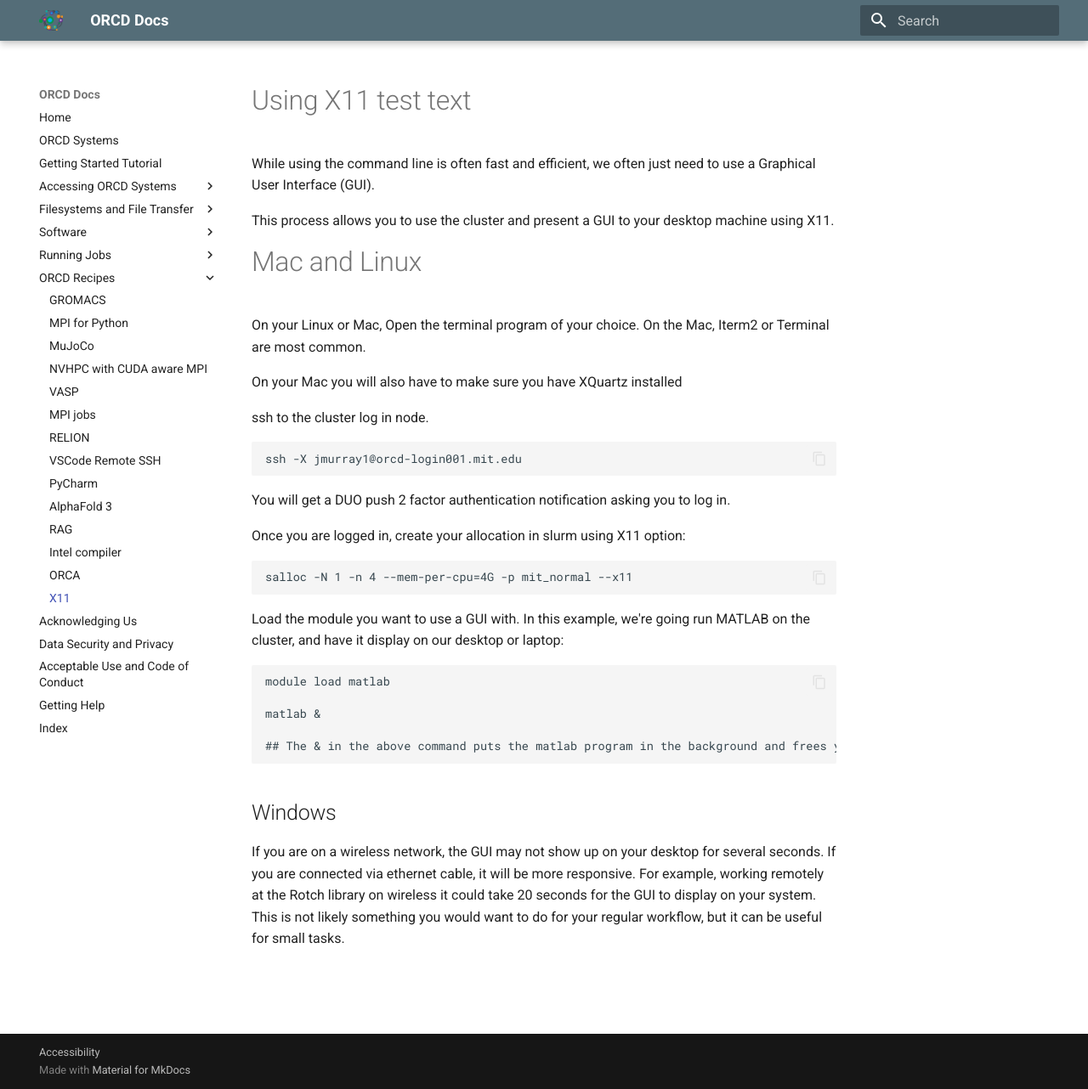
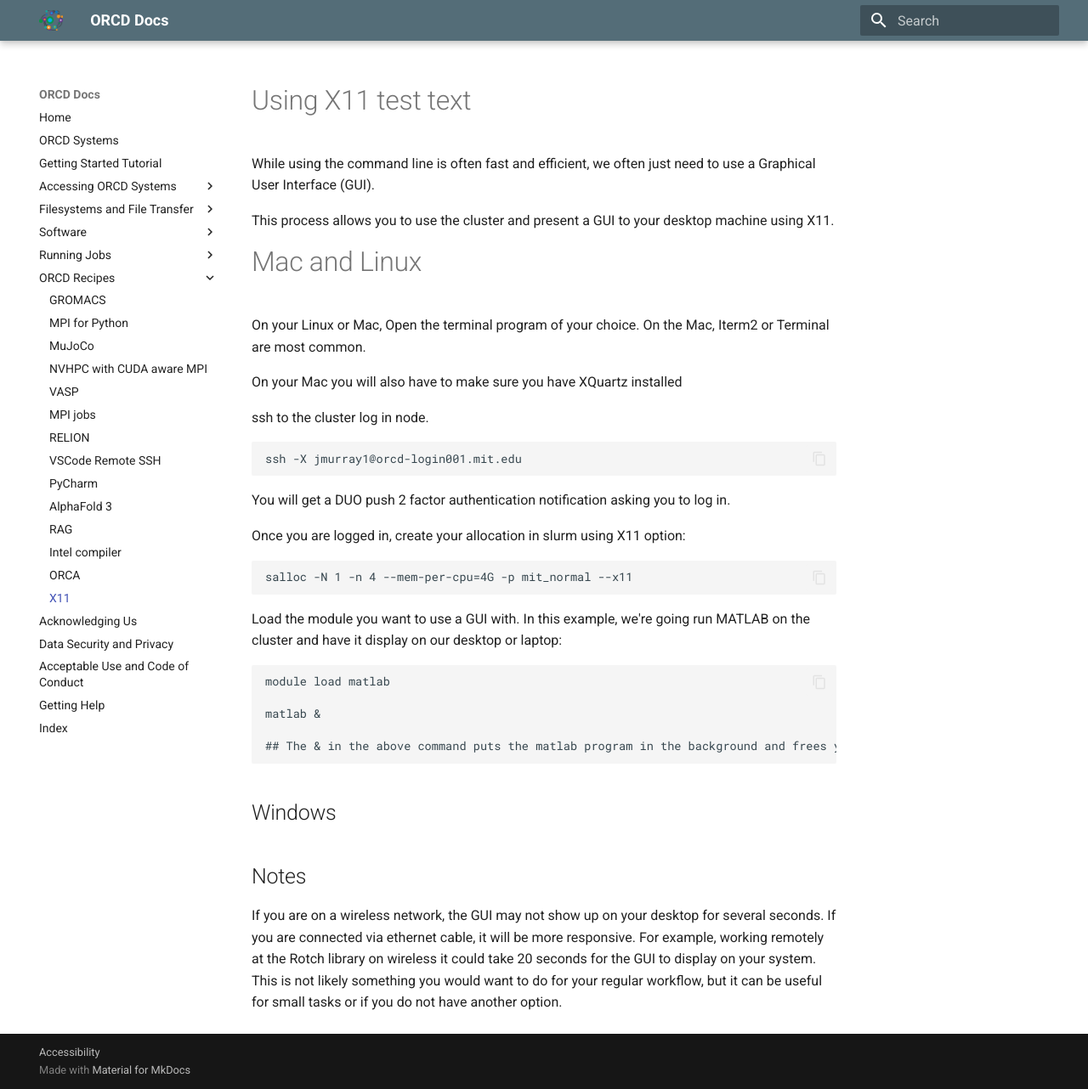
Before and after one commit to mit-orcd/orcd-docs-edit, an MkDocs documentation site: the page built from docs/recipes/X11.md, in a window 1280 px wide and 1282 px high. Shown: the whole window at 85% size. Built offline with MkDocs 1.6.1 and Material for MkDocs 9.7.7, drawn with Linux system fonts in a browser that asks for light colours.

Commit message:
Minor changes

````diff
--- a/docs/recipes/X11.md
+++ b/docs/recipes/X11.md
@@ -21,7 +21,7 @@ Once you are logged in, create your allocation in slurm using X11 option:
 ```
 salloc -N 1 -n 4 --mem-per-cpu=4G -p mit_normal --x11
 ```
-Load the module you want to use a GUI with. In this example, we're going run MATLAB on the cluster, and have it display on our desktop or laptop:
+Load the module you want to use a GUI with. In this example, we're going run MATLAB on the cluster and have it display on our desktop or laptop:
 
 ```
 module load matlab
@@ -32,5 +32,5 @@ matlab &
 ```
 ## Windows
 
-
-If you are on a wireless network, the GUI may not show up on your desktop for several seconds. If you are connected via ethernet cable, it will be more responsive. For example, working remotely at the Rotch library on wireless it could take 20 seconds for the GUI to display on your system. This is not likely something you would want to do for your regular workflow, but it can be useful for small tasks.
+## Notes
+If you are on a wireless network, the GUI may not show up on your desktop for several seconds. If you are connected via ethernet cable, it will be more responsive. For example, working remotely at the Rotch library on wireless it could take 20 seconds for the GUI to display on your system. This is not likely something you would want to do for your regular workflow, but it can be useful for small tasks or if you do not have another option.
````
